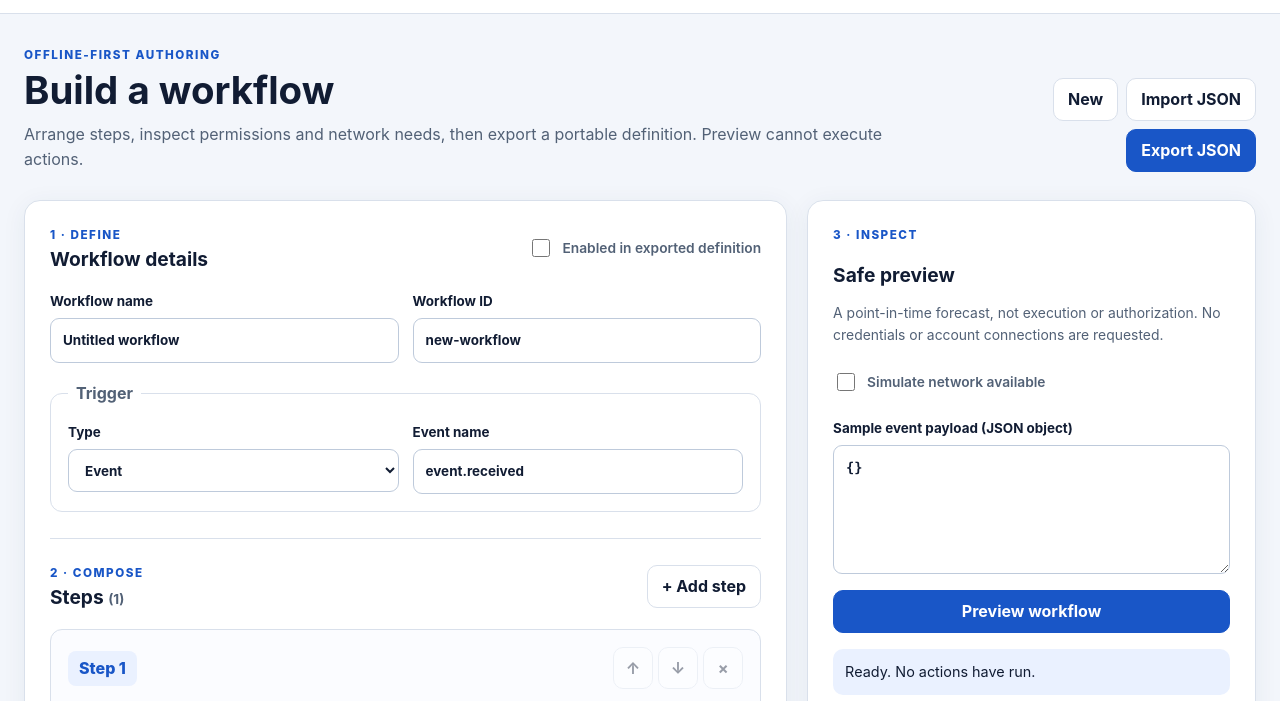
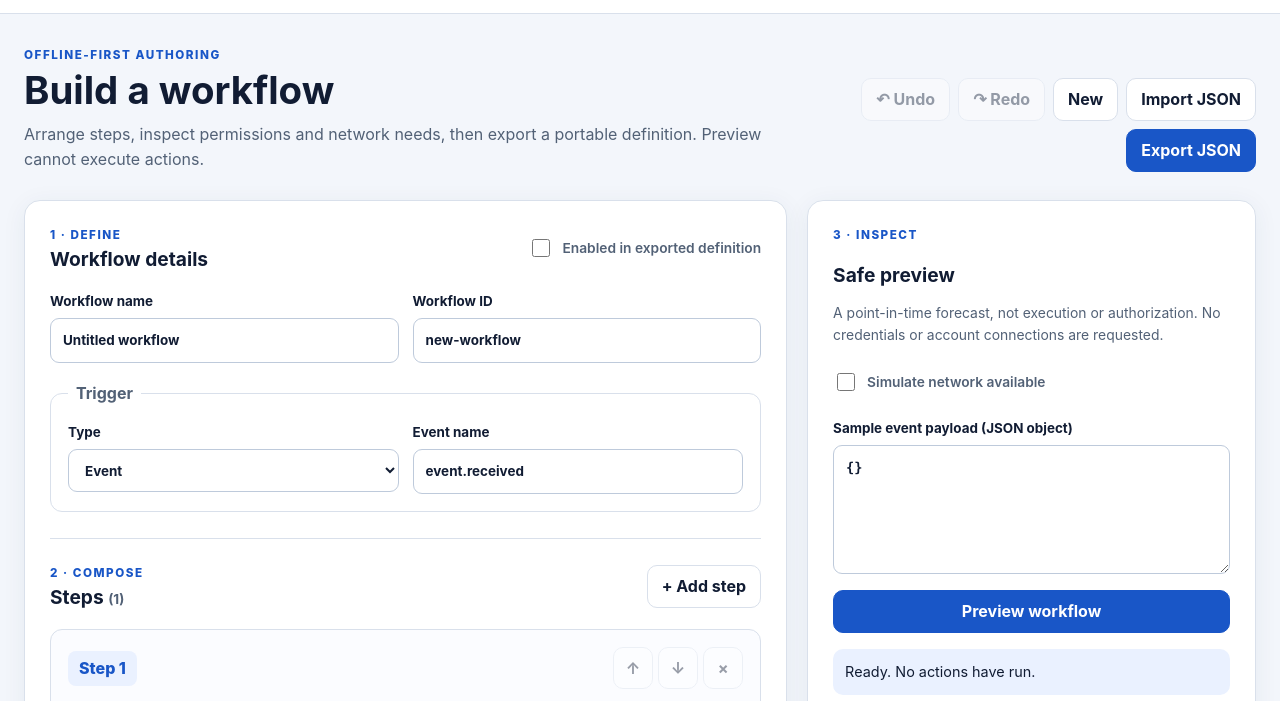
Before and after one commit to GoreeCloud/automations, a website with bundled scripts: page web/index.html in a window 1280 px wide. Shown: the part 63-764 px from the top of the page. Built offline with nearby package versions, Linux system fonts and the light colour scheme.

Commit message:
feat(studio): add keyboard-described undo and redo controls

```diff
--- a/web/index.html
+++ b/web/index.html
@@ -16,7 +16,7 @@
   </header>
   <main class="shell">
     <div class="intro"><div><p class="eyebrow">Offline-first authoring</p><h1>Build a workflow</h1><p>Arrange steps, inspect permissions and network needs, then export a portable definition. Preview cannot execute actions.</p></div>
-      <div class="actions"><button id="new-workflow" type="button" class="secondary">New</button><button id="import-workflow" type="button" class="secondary">Import JSON</button><button id="export-workflow" type="button" class="primary">Export JSON</button><input type="file" accept="application/json,.json" id="workflow-file" hidden></div></div>
+      <div class="actions"><button id="undo-workflow" type="button" class="secondary" disabled aria-keyshortcuts="Control+Z Meta+Z">↶ Undo</button><button id="redo-workflow" type="button" class="secondary" disabled aria-keyshortcuts="Control+Y Control+Shift+Z Meta+Shift+Z">↷ Redo</button><button id="new-workflow" type="button" class="secondary">New</button><button id="import-workflow" type="button" class="secondary">Import JSON</button><button id="export-workflow" type="button" class="primary">Export JSON</button><input type="file" accept="application/json,.json" id="workflow-file" hidden></div></div>
     <div class="workspace">
       <section class="panel editor-panel" aria-labelledby="workflow-heading" id="editor">
         <div class="section-header"><div><p class="eyebrow">1 · Define</p><h2 id="workflow-heading">Workflow details</h2></div><label class="toggle"><input type="checkbox" id="workflow-enabled"><span>Enabled in exported definition</span></label></div>
```
